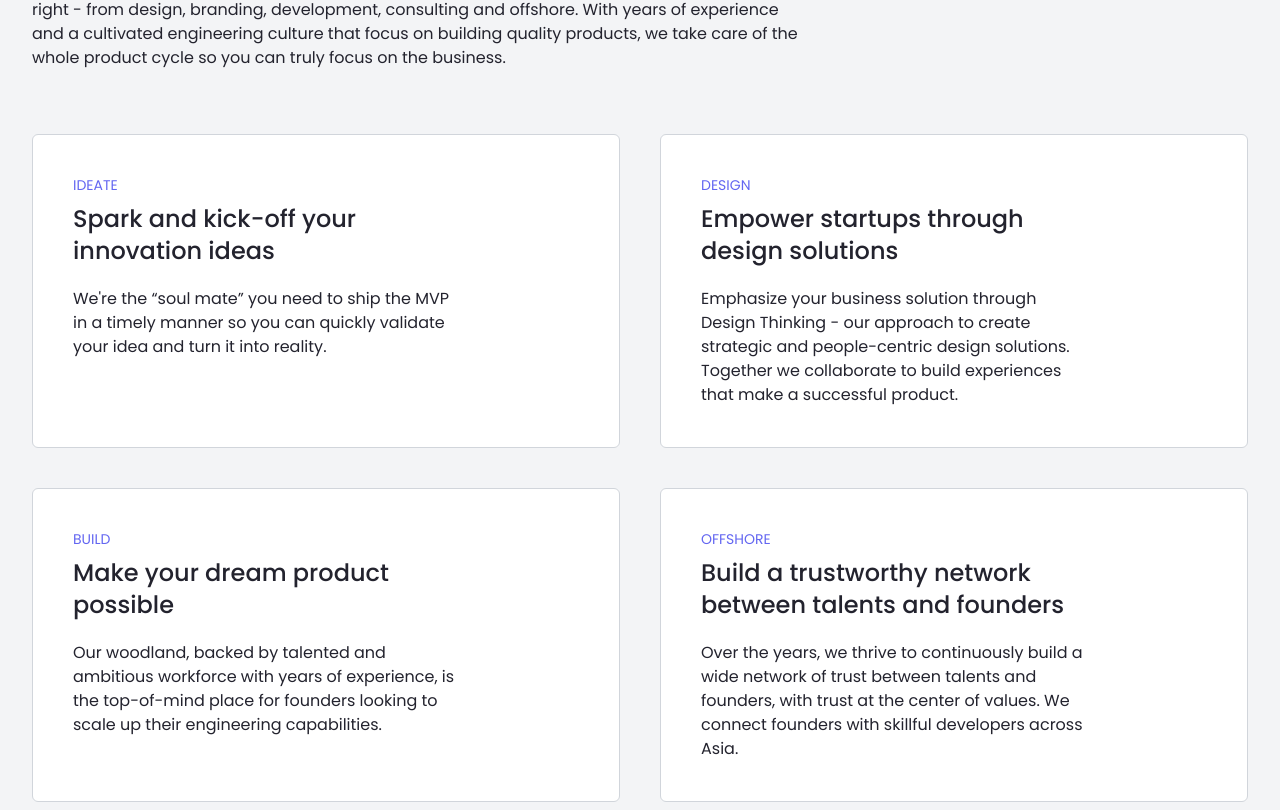
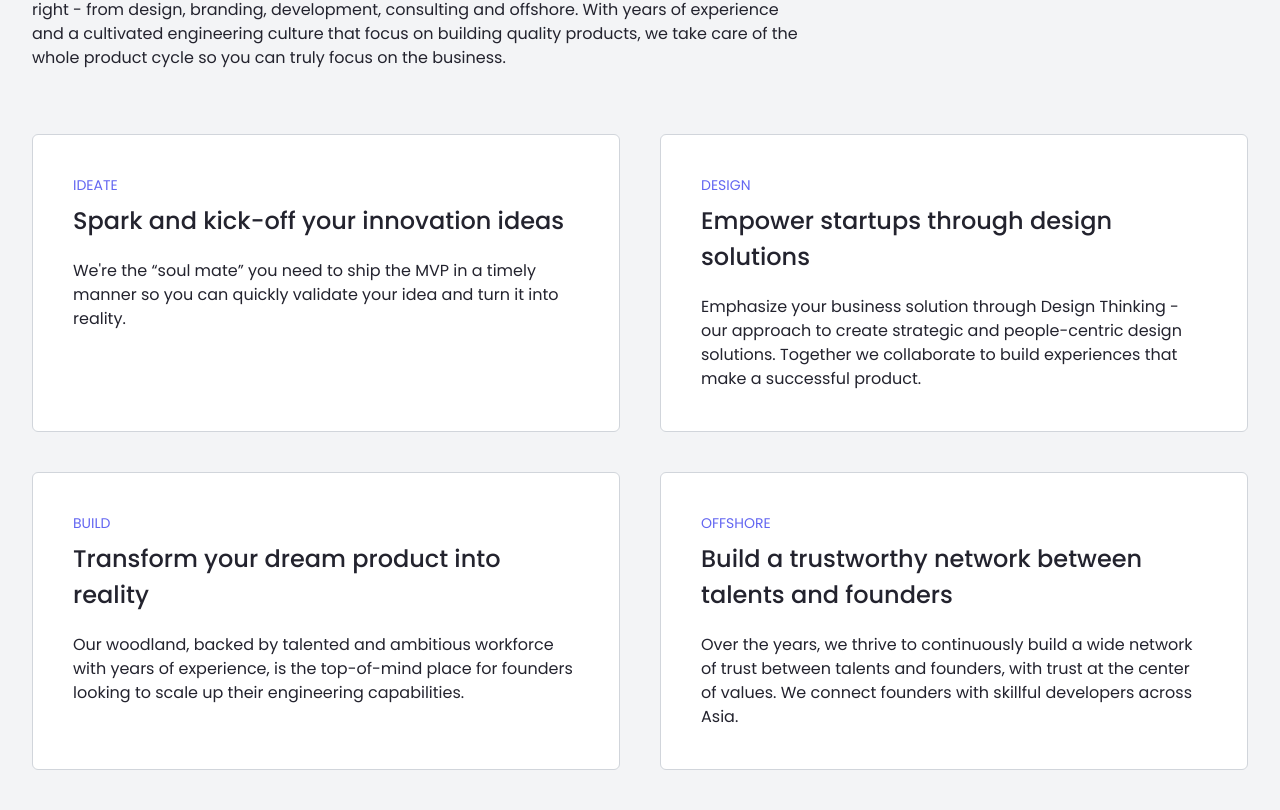
Before and after one commit to nongdan-dev/website, a React (Vite) app: page / in a window 1280 px wide. Shown: the part 2290-3100 px from the top of the page. Built offline with nearby package versions, Linux system fonts and the light colour scheme.

Commit message:
Update card title

```diff
--- a/src/pages/Home/OurWork.tsx
+++ b/src/pages/Home/OurWork.tsx
@@ -24,9 +24,9 @@ function OurWork() {
           focus on the business.
         </p>
         <ul className='mt-16 grid grid-cols-1 gap-10 md:grid-cols-2'>
-          <li className='rounded-md border border-gray-300 bg-white p-10 xl:pr-40'>
+          <li className='rounded-md border border-gray-300 bg-white p-10'>
             <h4 className='mb-2 text-sm uppercase text-indigo-500'>ideate</h4>
-            <h3 className='text-2xl font-medium'>
+            <h3 className='text-2xl font-medium leading-normal'>
               Spark and kick-off your innovation ideas
             </h3>
             <p className='mt-5'>
@@ -34,9 +34,9 @@ function OurWork() {
               so you can quickly validate your idea and turn it into reality.
             </p>
           </li>
-          <li className='rounded-md border border-gray-300 bg-white p-10 xl:pr-40'>
+          <li className='rounded-md border border-gray-300 bg-white p-10'>
             <h4 className='mb-2 text-sm uppercase text-indigo-500'>design</h4>
-            <h3 className='text-2xl font-medium'>
+            <h3 className='text-2xl font-medium leading-normal'>
               Empower startups through design solutions
             </h3>
             <p className='mt-5'>
@@ -46,10 +46,10 @@ function OurWork() {
               successful product.
             </p>
           </li>
-          <li className='rounded-md border border-gray-300 bg-white p-10 xl:pr-40'>
+          <li className='rounded-md border border-gray-300 bg-white p-10'>
             <h4 className='mb-2 text-sm uppercase text-indigo-500'>build</h4>
-            <h3 className='text-2xl font-medium'>
-              Make your dream product possible
+            <h3 className='text-2xl font-medium leading-normal'>
+              Transform your dream product into reality
             </h3>
             <p className='mt-5'>
               Our woodland, backed by talented and ambitious workforce with
@@ -57,9 +57,9 @@ function OurWork() {
               to scale up their engineering capabilities.
             </p>
           </li>
-          <li className='rounded-md border border-gray-300 bg-white p-10 xl:pr-40'>
+          <li className='rounded-md border border-gray-300 bg-white p-10'>
             <h4 className='mb-2 text-sm uppercase text-indigo-500'>offshore</h4>
-            <h3 className='text-2xl font-medium'>
+            <h3 className='text-2xl font-medium leading-normal'>
               Build a trustworthy network between talents and founders
             </h3>
             <p className='mt-5'>
```
